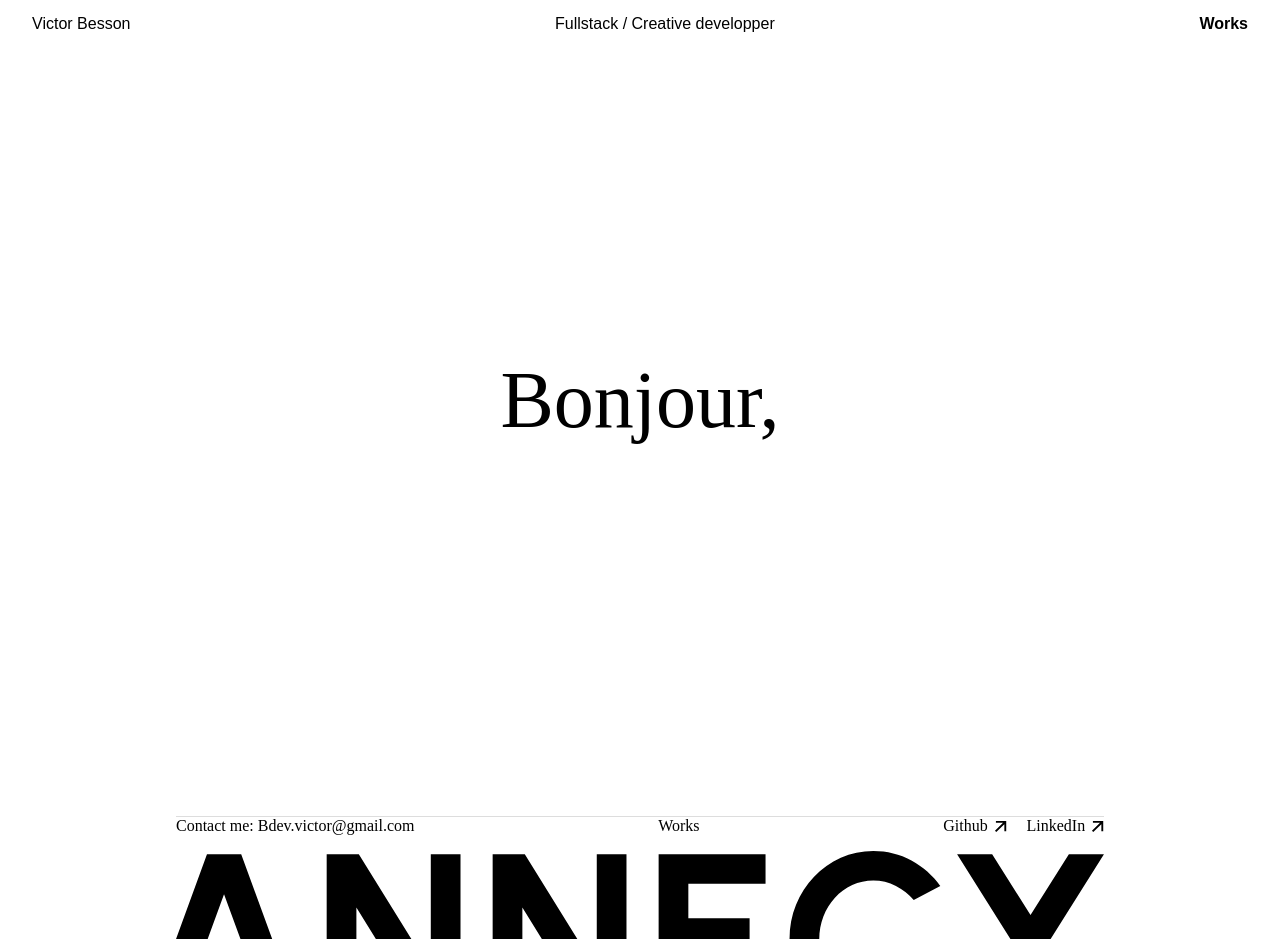
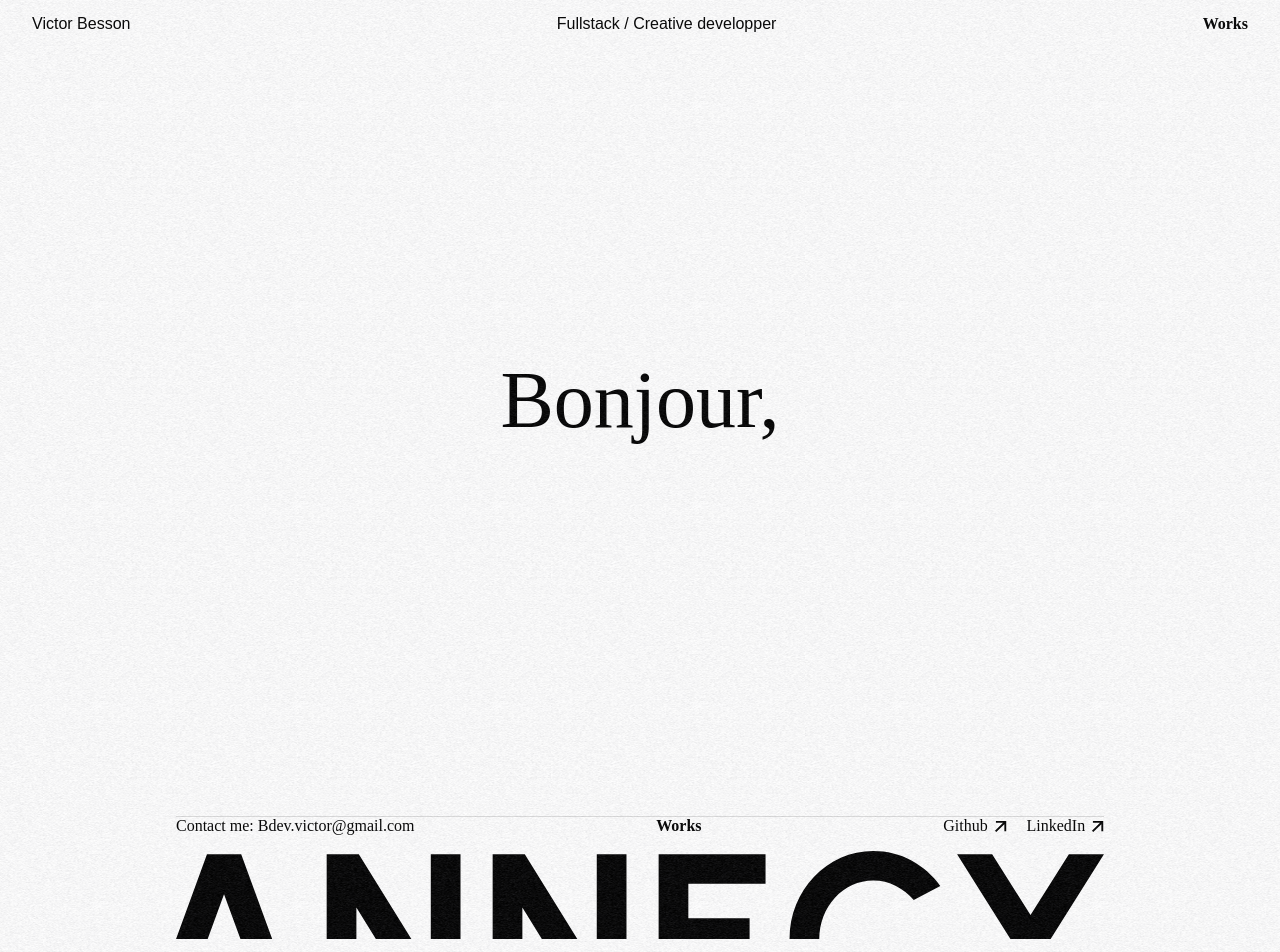
Before and after one commit to Neoznzoe/vb-wb, a React (Create React App) app: page / in a window 1280 px wide. Shown: the top 952 px of the page. Built offline with nearby package versions, Linux system fonts and the light colour scheme.

Commit message:
noise bg homepage / footer

```diff
--- a/src/App.jsx
+++ b/src/App.jsx
@@ -1,13 +1,14 @@
 import React from "react";
 import { BrowserRouter as Router, Route, Routes } from "react-router-dom";
-import HomePage from "./pages/HomePage";
+import HomePage from "./pages/HomePage/index";
+import Projects from "./pages/projects/projects";
 
 function App() {
   return (
     <Router>
       <Routes>
         <Route path="/" element={<HomePage />} />
-        {/* Ajoutez d'autres routes ici si nécessaire */}
+        <Route path="/projects" component={Projects} />
       </Routes>
     </Router>
   );
--- a/src/components/Header/header.jsx
+++ b/src/components/Header/header.jsx
@@ -1,12 +1,14 @@
 import React from "react";
 import './header.scss';
+import { Link } from 'react-router-dom';
+
 
 function Header() {
   return(
     <header>
       <span>Victor Besson</span>
       <span>Fullstack / Creative developper</span>
-      <span className="works">Works</span>
+      <Link to="/projects" className="works">Works</Link>
     </header>
     );
 }
--- a/src/components/Header/header.scss
+++ b/src/components/Header/header.scss
@@ -18,6 +18,8 @@ header span {
 
 .works {
     font-weight: bold;
+    text-decoration: none;
+    color: inherit;
 }
 
 @media (max-width: 425px) {
--- a/src/components/footer/footer.jsx
+++ b/src/components/footer/footer.jsx
@@ -1,6 +1,8 @@
   import React from 'react';
   import './footer.scss';
   import annecyImage from '../../assets/img/Annecy-test.svg';
+  import { Link } from 'react-router-dom';
+
 
   function Footer() {
     return (
@@ -9,12 +11,12 @@
           <div className="footer-section">
             Contact me: Bdev.victor@gmail.com
           </div>
-          <div className="footer-section section-work">
-            Works
+          <div className="section-work">
+            <Link to="/projects" className="works">Works</Link>
           </div>
           <div className="footer-section">
-            <a href="https://github.com/votre_nom_utilisateur">Github</a>
-            <a href="https://linkedin.com/in/votre_nom_utilisateur">LinkedIn</a>
+            <a href="https://github.com/Neoznzoe" target="_blank" rel="noopener noreferrer">Github</a>
+            <a href="https://www.linkedin.com/in/victor-besson/" target="_blank" rel="noopener noreferrer">LinkedIn</a>
           </div>
         </div>
         <div className="footer-city">
--- a/src/components/footer/footer.scss
+++ b/src/components/footer/footer.scss
@@ -43,6 +43,15 @@
 
         .section-work {
             text-align: center;
+            font-weight: bold;
+            text-decoration: none;
+            color: inherit;
+        }
+
+        .works {
+          font-weight: bold;
+          text-decoration: none;
+          color: inherit;
         }
       }
     }
--- a/src/pages/HomePage/index.scss
+++ b/src/pages/HomePage/index.scss
@@ -8,7 +8,6 @@
     animation: grain 7s steps(10) infinite;
     background-image: url('../../assets/img/noise.png');
     background-size: 200px;
-    background-repeat: no-repeat;
     opacity: .25;
     pointer-events: none;
 }
```
Also changed, not shown: src/pages/projects/projects.jsx (added), src/pages/projects/projects.scss (added).
